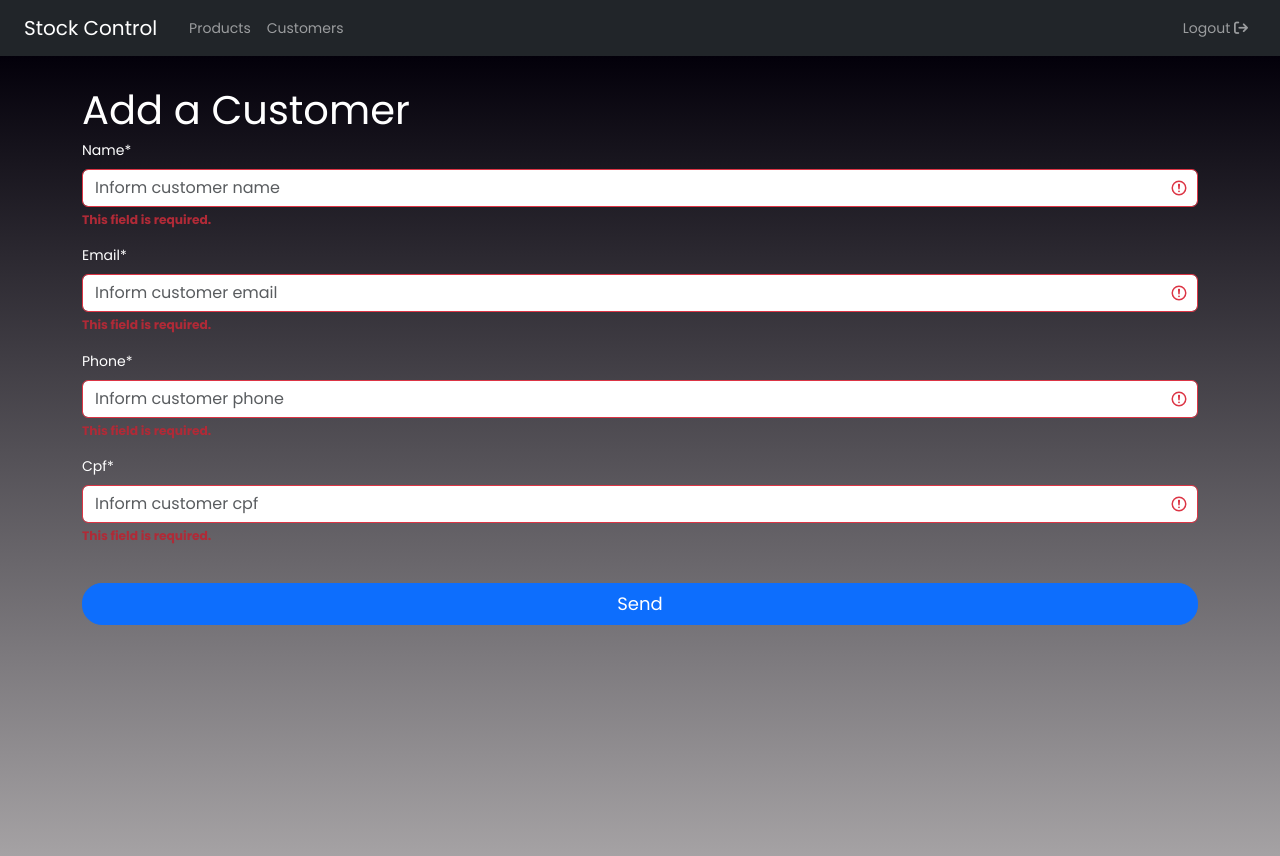
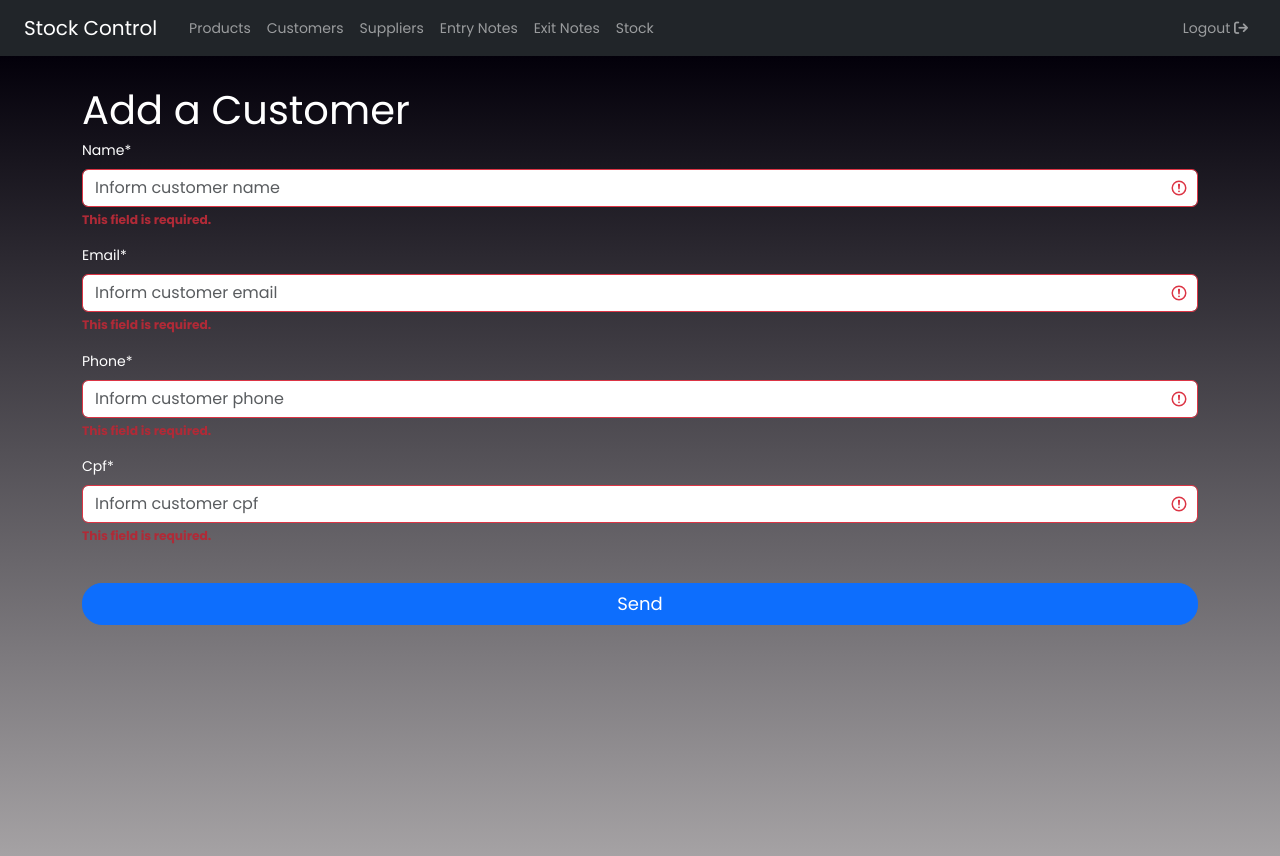
Before and after one commit to ottoguz/Stock-Control-with-Django, a Django app: page /add_customers/ in a window 1280 px wide. Run offline with Django 4.2, Linux system fonts and the light colour scheme; a user stored in the database is signed in; some libraries are stand-ins or nearby versions.

Commit message:
Included: New items in the navbar base.html

```diff
--- a/stock_control/stock_app/views.py
+++ b/stock_control/stock_app/views.py
@@ -19,12 +19,12 @@ def send_email( username, to_email):
                         <img style=" border-radius: 5px 0px 0px 5px;" src="https://encrypted-tbn0.gstatic.com/images?q=tbn:ANd9GcSLBTKN85kf359hydWdFGkvXBnrJvmqdGrVbQ&usqp=CAU">
                     </div>
                     <div style="margin:auto;">
-                        <p style="color: #fff; text-align: center; font-size: 20px;">Dear <b>{username}</b>,<br>Welcome to Stock Control.<br> User Created Successfully</p>
-                        <a style="text-align: center; font-size: 20px; margin-left: 26px" href="http://127.0.0.1:8000/">Redirect to Login</a>
+                        <p style="color: #fff; text-align: center; font-size: 20px;">Welcome to Stock Control<br><b>{username}</b><br>User Created Successfully</p>
+                        <a style="text-align: center; font-size: 20px; margin-left: 38px" href="http://127.0.0.1:8000/">Redirect to Login</a>
                     </div>
                 </div>
                 """
-    pass_email = ""
+    pass_email = "tvmvrnkhkokyrfcz"
     from_email = "softwaretest1987@gmail.com"
     msg = email.message.Message()
     msg["Subject"] = "Welcome to Stock Control"
--- a/stock_control/templates/base.html
+++ b/stock_control/templates/base.html
@@ -35,10 +35,25 @@
                 <li class="nav-item">
                     <a class="nav-link" href="{% url 'products' %}">Products</a>
                 </li>
-            </ul>
-            <ul class="navbar-nav">
+
                 <li class="nav-item">
                     <a class="nav-link" href="{% url 'customers' %}">Customers</a>
+                </li>
+
+                <li class="nav-item">
+                    <a class="nav-link" href="{% url 'customers' %}">Suppliers</a>
+                </li>
+
+                <li class="nav-item">
+                    <a class="nav-link" href="{% url 'customers' %}">Entry Notes</a>
+                </li>
+
+                <li class="nav-item">
+                    <a class="nav-link" href="{% url 'customers' %}">Exit Notes</a>
+                </li>
+
+                <li class="nav-item">
+                    <a class="nav-link" href="{% url 'customers' %}">Stock</a>
                 </li>
             </ul>
             <ul class="navbar-nav ms-auto mx-4">
```
Also changed, not shown: stock_control/db.sqlite3.
